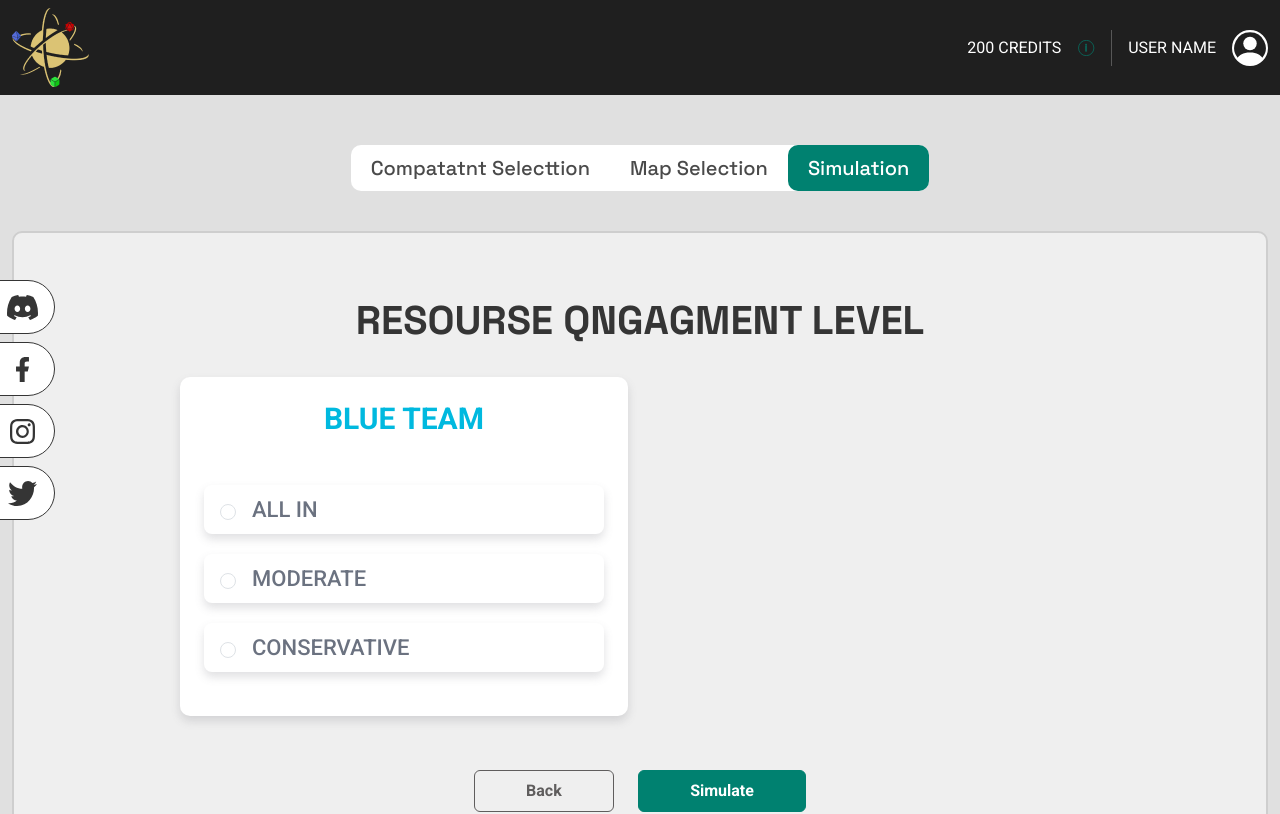
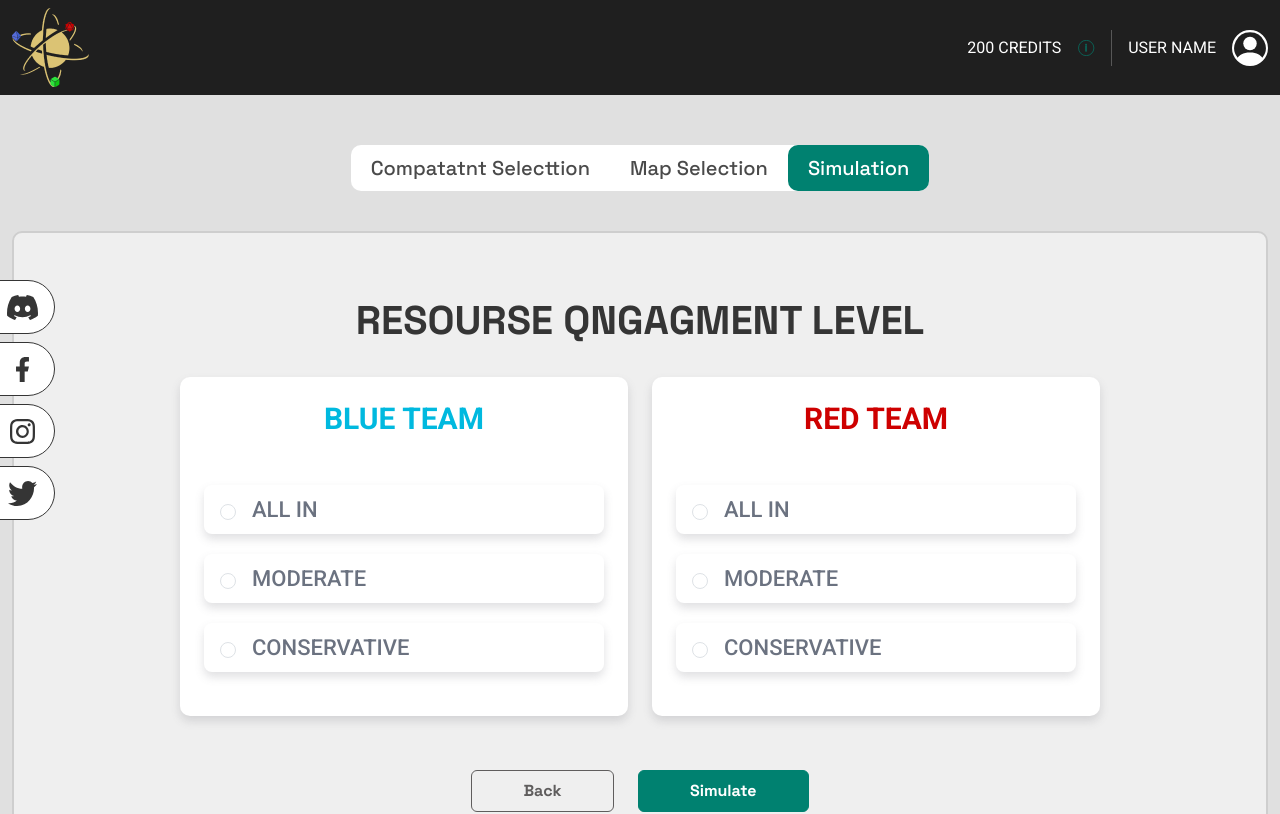
Before and after one commit to asfandtaimoor/encounterra, a Next.js app: page / in a window 1280 px wide. Shown: the top 814 px of the page. Built offline with nearby package versions, Linux system fonts and the light colour scheme.

Commit message:
Simulation updated

```diff
--- a/src/components/Simulation/index.jsx
+++ b/src/components/Simulation/index.jsx
@@ -70,6 +70,64 @@ function RecourceLevel() {
                       class="form-check-input"
                       type="radio"
                       name="teamblue"
+                      id="Conservative"
+                    />
+                    <label
+                      class="form-check-label ts-text-gray-5 ts-fs-22 fw-medium text-uppercase w-100"
+                      for="Conservative"
+                    >
+                      Conservative
+                    </label>
+                  </div>
+                </li>
+              </ul>
+            </div>
+          </div>
+          <div>
+            <div className="ts-card-1">
+              <h1 className="ts-fs-30 ts-text-red text-center text-uppercase fw-bold mb-09">
+                Red Team
+              </h1>
+
+              <ul className="list-unstyled p-0">
+                <li className="mb-05">
+                  <div class="form-check ts-check-card d-flex align-items-center gap-3 ">
+                    <input
+                      class="form-check-input"
+                      type="radio"
+                      name="teamred"
+                      id="AllIn"
+                    />
+                    <label
+                      class="form-check-label ts-text-gray-5 ts-fs-22 fw-medium text-uppercase w-100"
+                      for="AllIn"
+                    >
+                      All In
+                    </label>
+                  </div>
+                </li>
+                <li className="mb-05">
+                  <div class="form-check ts-check-card d-flex align-items-center gap-3 ">
+                    <input
+                      class="form-check-input"
+                      type="radio"
+                      name="teamred"
+                      id="Moderate"
+                    />
+                    <label
+                      class="form-check-label ts-text-gray-5 ts-fs-22 fw-medium text-uppercase w-100"
+                      for="Moderate"
+                    >
+                      Moderate
+                    </label>
+                  </div>
+                </li>
+                <li className="mb-05">
+                  <div class="form-check ts-check-card d-flex align-items-center gap-3 ">
+                    <input
+                      class="form-check-input"
+                      type="radio"
+                      name="teamred"
                       id="Conservative"
                     />
                     <label
--- a/src/styles/Components/index.scss
+++ b/src/styles/Components/index.scss
@@ -140,6 +140,7 @@
     color: $color-white;
     font-weight: bold;
     font-size: 1.25rem;
+    transition: 300ms ease-in-out;
   }
   .ts-blue-team {
     background-color: $color-skyblue;
--- a/src/styles/globals.scss
+++ b/src/styles/globals.scss
@@ -22,7 +22,7 @@ body {
   background-color: $color-bg;
   font-family: "Roboto", sans-serif;
 }
-
+.ts-btn,
 .ts-heading-font {
   font-family: "Space Grotesk", sans-serif;
 }
```
